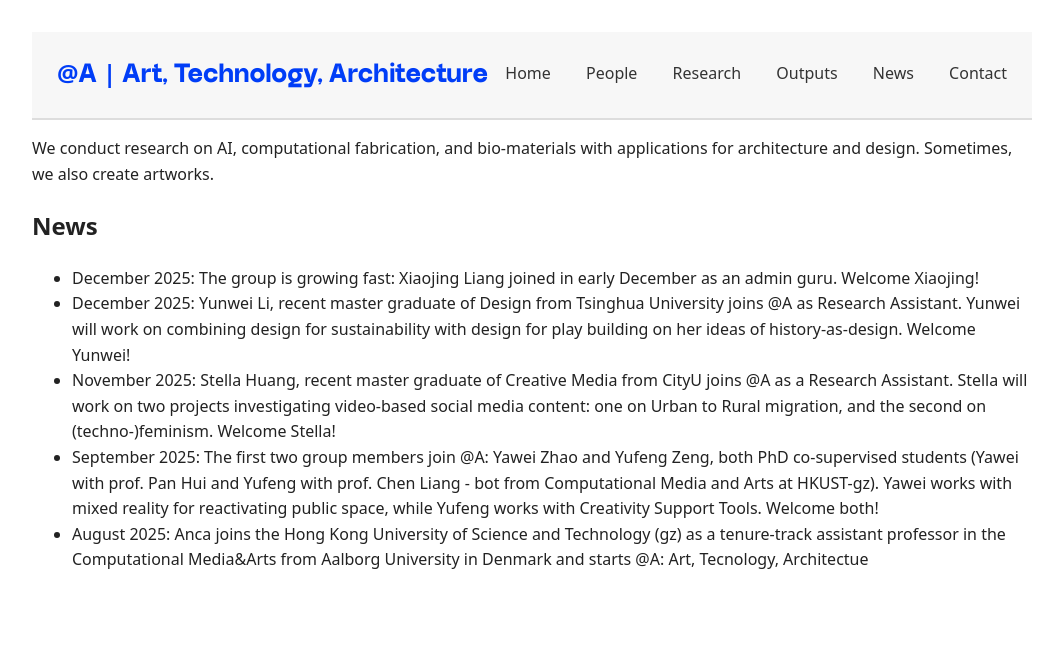
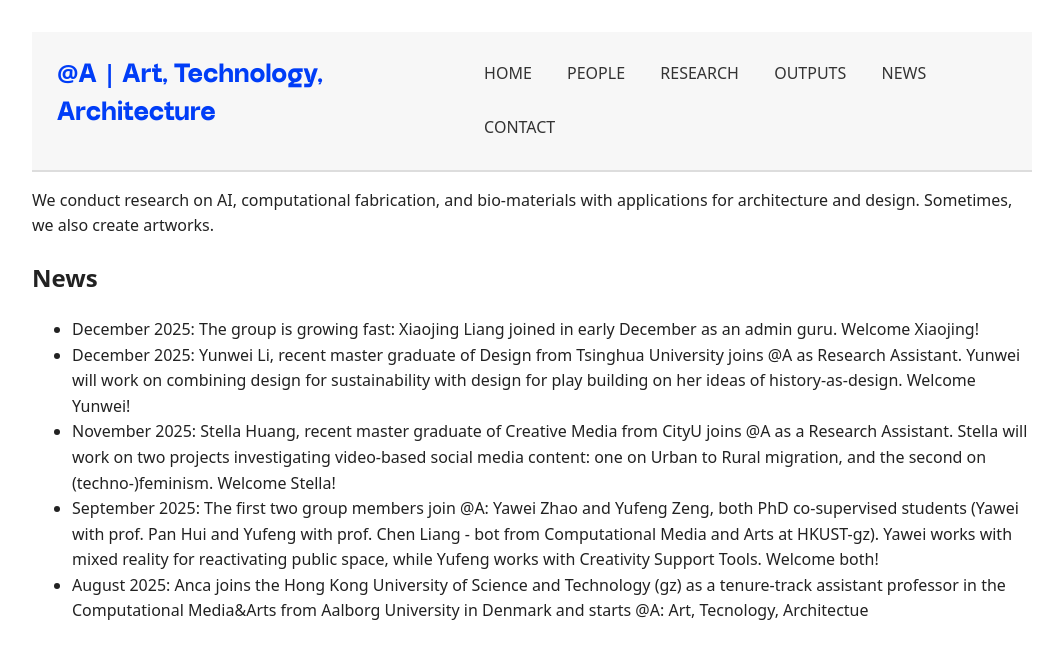
Before and after one commit to anqua/at-a, a Jekyll site: the page built from index.md, in a window 1280 px wide. Shown: the top 659 px of the page, without its empty margins (108-1171 px from the left). Built offline with Jekyll 4.4.1, drawn with Linux system fonts in a browser that asks for light colours.

```diff
--- a/_layouts/default.html
+++ b/_layouts/default.html
@@ -17,12 +17,12 @@
     </div>
 
     <nav class="site-nav">
-      <a href="https://anqua.github.io/at-a/index">Home</a>
-      <a href="https://anqua.github.io/at-a/people">People</a>
-      <a href="https://anqua.github.io/at-a/research">Research</a>
-      <a href="https://anqua.github.io/at-a/outputs">Outputs</a>
-      <a href="https://anqua.github.io/at-a/news">News</a>
-      <a href="https://anqua.github.io/at-a/contact">Contact</a>
+      <a href="https://anqua.github.io/at-a/index">HOME</a>
+      <a href="https://anqua.github.io/at-a/people">PEOPLE</a>
+      <a href="https://anqua.github.io/at-a/research">RESEARCH</a>
+      <a href="https://anqua.github.io/at-a/outputs">OUTPUTS</a>
+      <a href="https://anqua.github.io/at-a/news">NEWS</a>
+      <a href="https://anqua.github.io/at-a/contact">CONTACT</a>
     </nav>
   </div>
 </header>
```
